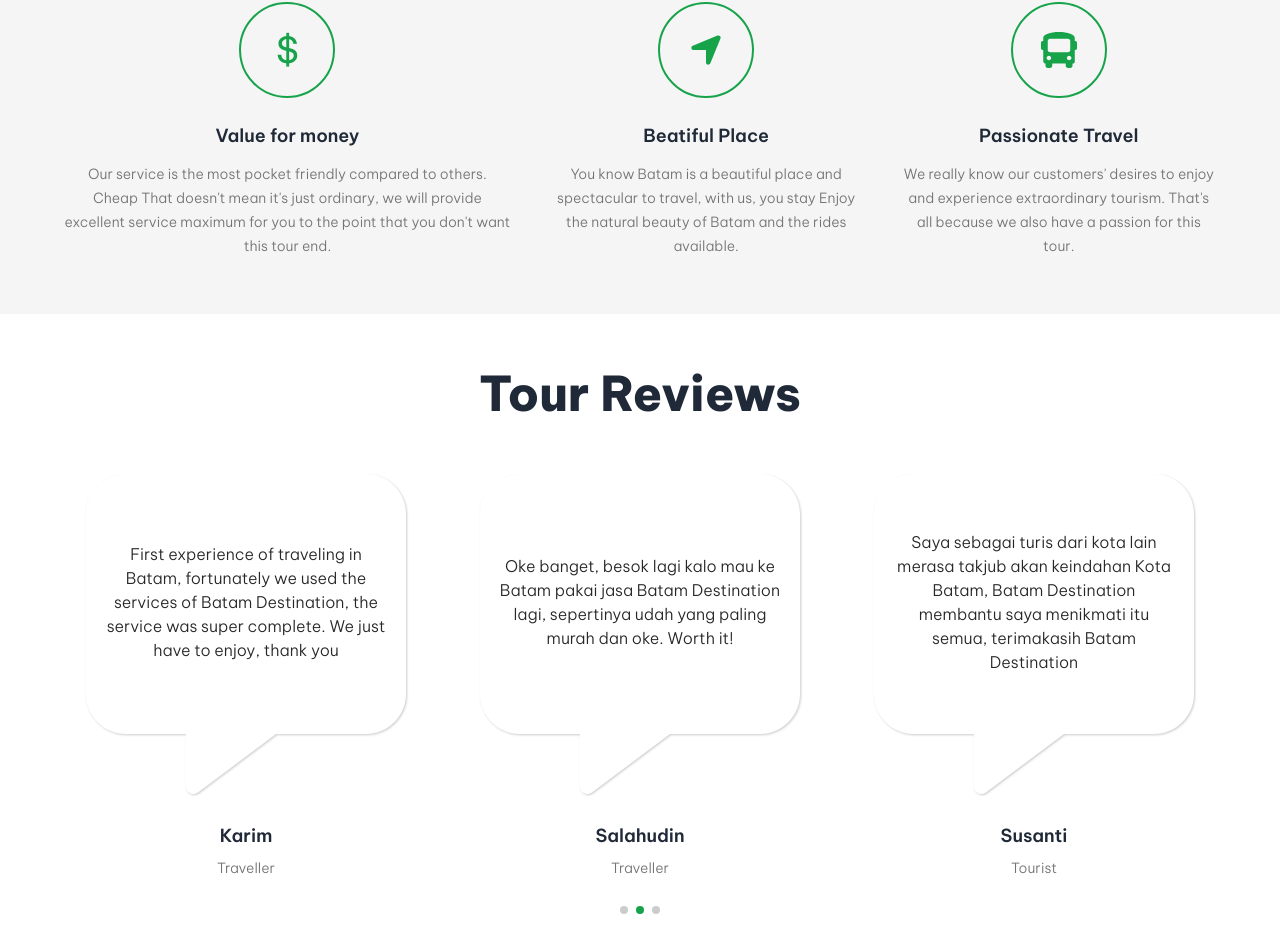
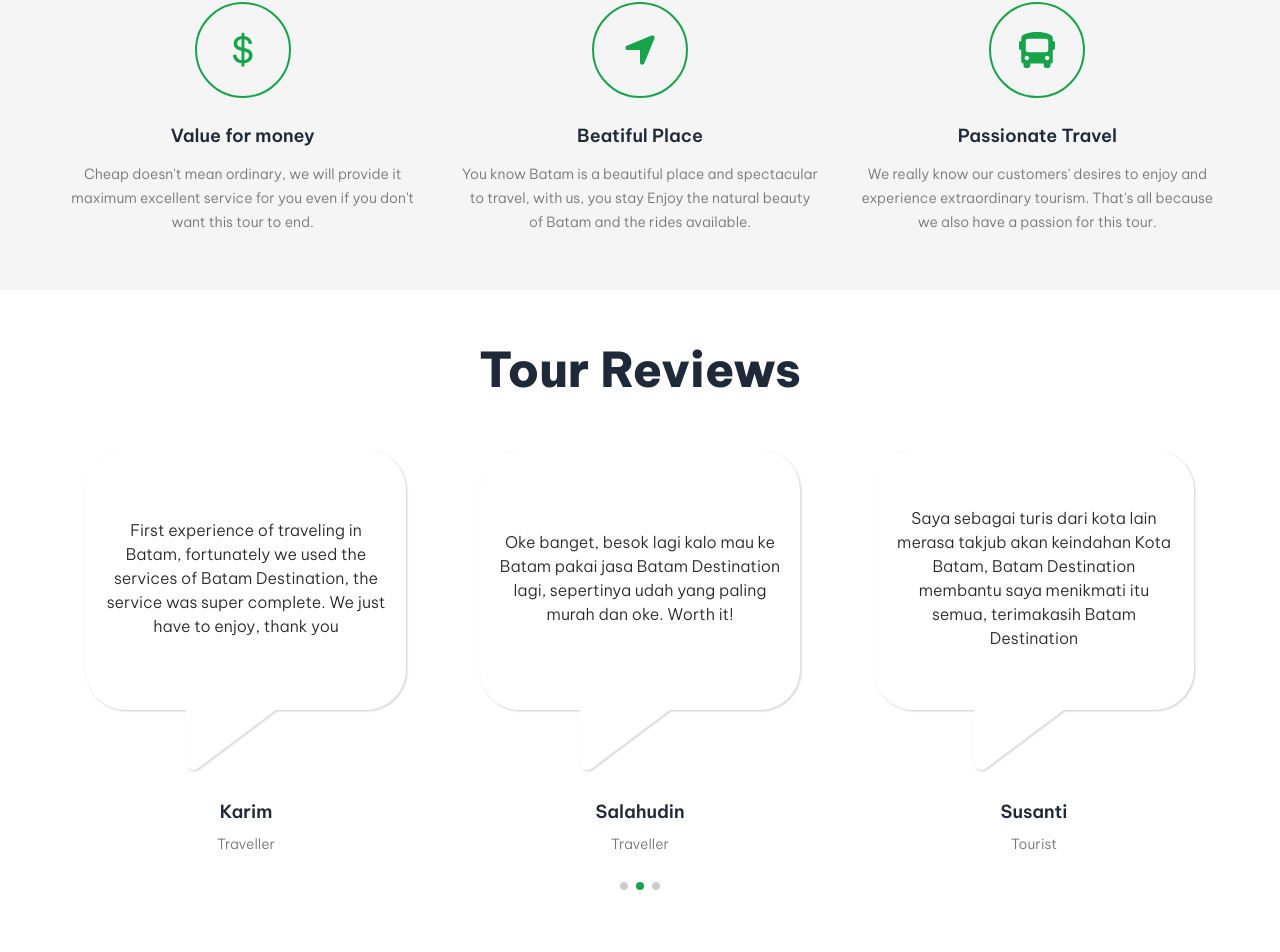
Before and after one commit to fahlanlogic/batam-destination, a React (Vite) app in the folder client/: page / in a window 1280 px wide. Shown: the part 2478-3430 px from the top of the page. Built offline with nearby package versions, Linux system fonts and the light colour scheme.

Commit message:
fix bug in why choose us section

```diff
--- a/client/src/pages/Home.jsx
+++ b/client/src/pages/Home.jsx
@@ -307,19 +307,18 @@
             Why Choose Us?
           </h1>
           <div className="flex flex-col sm:flex-row justify-center gap-10">
-            <div className="group">
+            <div className="group w-1/3">
               <div className="w-24 h-24 rounded-full border-2 border-green-600 inline-flex items-center justify-center text-green-600 text-4xl group-hover:bg-green-600 group-hover:text-white duration-500 mb-6">
                 $
               </div>
               <h3 className="font-semibold text-lg mb-3">Value for money</h3>
               <p className="font-light text-neutral-500 leading-6 text-sm">
-                Our service is the most pocket friendly compared to others.
-                Cheap That doesn't mean it's just ordinary, we will provide
-                excellent service maximum for you to the point that you don't
-                want this tour end.
+                Cheap doesn't mean ordinary, we will provide it maximum
+                excellent service for you even if you don't want this tour to
+                end.
               </p>
             </div>
-            <div className="group">
+            <div className="group w-1/3">
               <div className="w-24 h-24 rounded-full border-2 border-green-600 inline-flex items-center justify-center text-green-600 text-4xl group-hover:bg-green-600 group-hover:text-white duration-500 mb-6">
                 <FaLocationArrow />
               </div>
@@ -330,7 +329,7 @@
                 rides available.
               </p>
             </div>
-            <div className="group">
+            <div className="group w-1/3">
               <div className="w-24 h-24 rounded-full border-2 border-green-600 inline-flex items-center justify-center text-green-600 text-4xl group-hover:bg-green-600 group-hover:text-white duration-500 mb-6">
                 <FaBus />
               </div>
```
